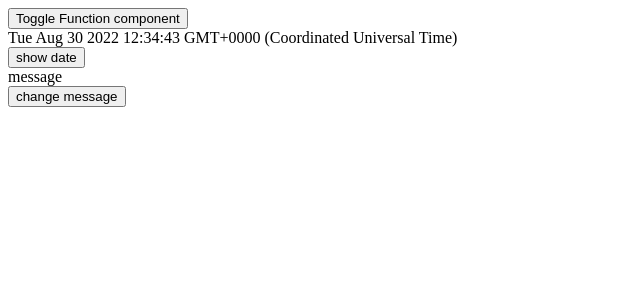
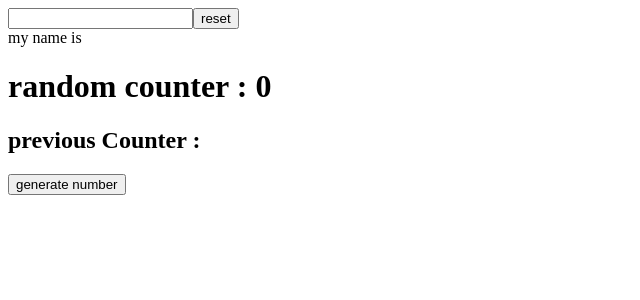
Before and after one commit to karthikgpi1/reactjs-hooks, a React (Create React App) app: page / in a window 1280 px wide. Shown: the top 300 px of the page, without its empty margins (0-640 px from the left). Built offline with nearby package versions, Linux system fonts and the light colour scheme.

Commit message:
useRef method

```diff
--- a/src/index.js
+++ b/src/index.js
@@ -2,8 +2,9 @@ import React from 'react';
 import ReactDOM from 'react-dom/client';
 import App from './App';
 import UseEffect from './useEffect';
+import UseRef from './useRef';
 
 
 const root = ReactDOM.createRoot(document.getElementById('root'));
-root.render(<UseEffect />
+root.render(<UseRef />
 );
--- /dev/null
+++ b/src/useRef.js
@@ -0,0 +1,49 @@
+
+
+import { React, useState, useRef, useEffect} from 'react';
+
+function UseRef() {
+
+    // 1.Dom reference
+    // 2. useRef for storing the previous state
+    // 3. hold mutable value prevent re-render of component
+
+  const [name, setName] = useState("");
+  const [counter, setCounter] = useState(0);
+  const inputEl = useRef("");
+  const previousCounterRef = useRef("");
+  console.log(inputEl);
+
+  const resetInput = () => {
+    setName("")
+    inputEl.current.focus();
+    console.log(inputEl.current.value);
+    inputEl.current.value = "karthik";
+  };
+
+  useEffect(() => {
+    previousCounterRef.current = counter;
+  }, [counter]);
+
+  return (
+    <div className="UseRef">
+        <div>
+          <input ref={inputEl} name="name" type="text" value={name} autoComplete="off"
+           onChange={(e) => setName(e.target.value)}/>
+          <button onClick={resetInput}>reset</button>
+
+        </div>
+        <div>my name is {name}</div>
+        <div>
+        <h1>random counter : {counter}</h1>
+        {typeof previousCounterRef.current !== "undifined" && (
+            <h2>previous Counter : {previousCounterRef.current}</h2>
+        )}
+        <button onClick={(e) => setCounter(Math.ceil(Math.random() * 100))}>generate number</button>
+        </div>
+    </div>
+
+  );
+}
+
+export default UseRef;
```
